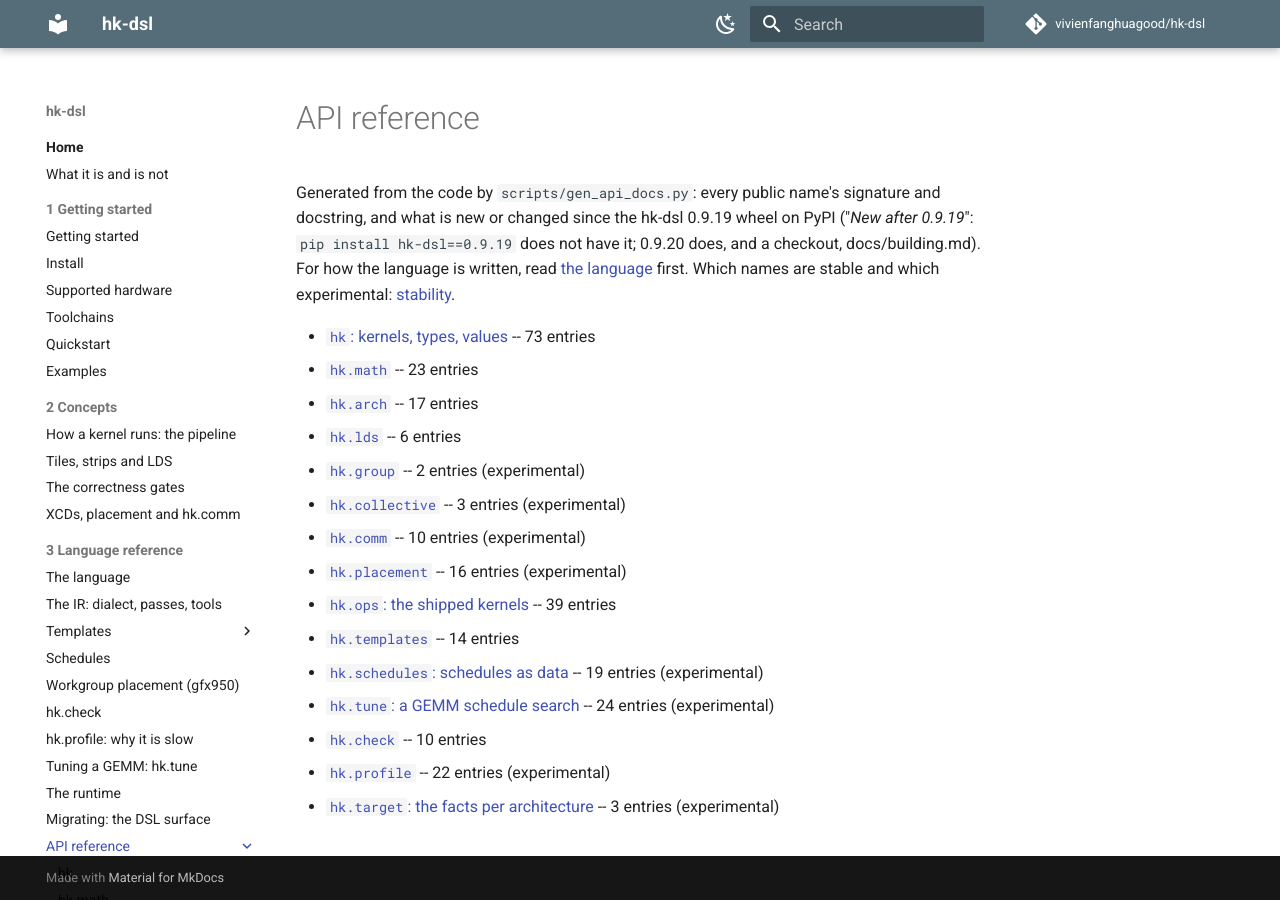
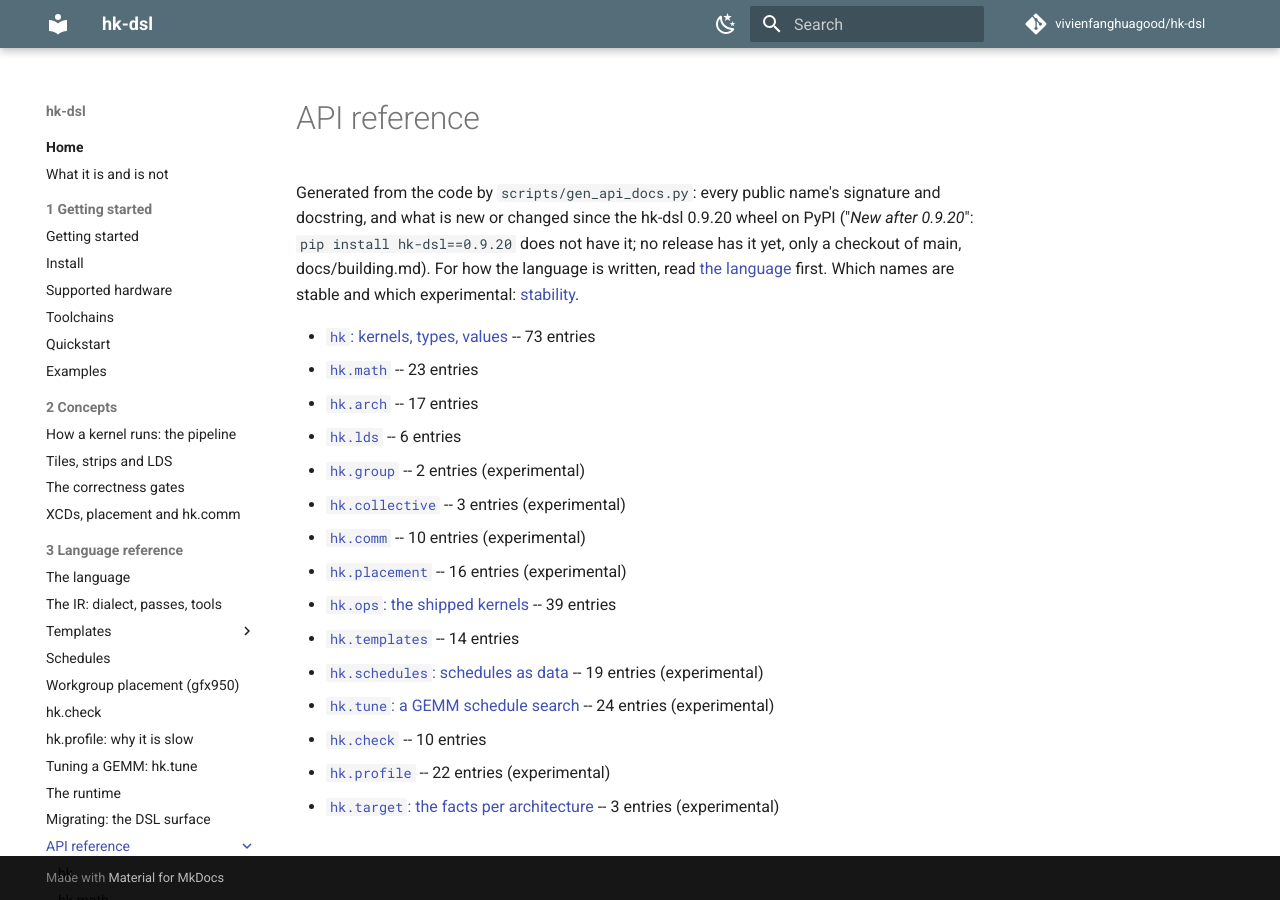
Before and after one commit to vivienfanghuagood/hk-dsl, an MkDocs documentation site: the page built from docs/api/README.md, in a window 1280 px wide. Built offline with MkDocs 1.6.1 and Material for MkDocs 9.7.7, drawn with Linux system fonts in a browser that asks for light colours; comment, search, counter and statistics services are not loaded.

Commit message:
post-release 0.9.20: API marks against the 0.9.20 wheel, RELEASE = None, CHANGELOG Unreleased (#370)
Co-authored-by: hfang <hfang@localhost>
Co-authored-by: Claude <noreply@anthropic.com>

```diff
--- a/docs/api/README.md
+++ b/docs/api/README.md
@@ -2,7 +2,7 @@
 
 # API reference
 
-Generated from the code by `scripts/gen_api_docs.py`: every public name's signature and docstring, and what is new or changed since the hk-dsl 0.9.19 wheel on PyPI ("*New after 0.9.19*": `pip install hk-dsl==0.9.19` does not have it; 0.9.20 does, and a checkout, docs/building.md). For how the language is written, read [the language](../language.md) first. Which names are stable and which experimental: [stability](../stability.md).
+Generated from the code by `scripts/gen_api_docs.py`: every public name's signature and docstring, and what is new or changed since the hk-dsl 0.9.20 wheel on PyPI ("*New after 0.9.20*": `pip install hk-dsl==0.9.20` does not have it; no release has it yet, only a checkout of main, docs/building.md). For how the language is written, read [the language](../language.md) first. Which names are stable and which experimental: [stability](../stability.md).
 
 - [`hk`: kernels, types, values](hk.md) -- 73 entries
 - [`hk.math`](hk.math.md) -- 23 entries
--- a/llms.txt
+++ b/llms.txt
@@ -68,7 +68,7 @@ It traces and runs on both GPUs, ragged shapes (100x1000) included; `hk.check` t
 
 ## Pitfalls
 
-- The docs describe main; `pip install hk-dsl` is 0.9.20 (check `hk.__version__`). The API reference marks what is *New after 0.9.19*: in 0.9.20, not in 0.9.19. 0.8.0 added, and 0.7.0 lacks, workgroup placement (`hk.kernel(placement=)`, `hk.Placement`, `hk.arch.xcd_count`), `hk.map_cpp`, the strip ops and element exchange. 0.6.0's synchronous `g.load` / `g.store` on gfx950 read and write past a partial last tile; 0.7.0's do not.
+- The docs describe main; `pip install hk-dsl` is 0.9.20 (check `hk.__version__`). The API reference marks what is *New after 0.9.20*: on main only, in no release yet. 0.8.0 added, and 0.7.0 lacks, workgroup placement (`hk.kernel(placement=)`, `hk.Placement`, `hk.arch.xcd_count`), `hk.map_cpp`, the strip ops and element exchange. 0.6.0's synchronous `g.load` / `g.store` on gfx950 read and write past a partial last tile; 0.7.0's do not.
 - Positional kernel parameters are tensors (`hk.Tensor[dtype]`, 4-D `(batch, depth, rows, cols)`; a 2-D tensor is `(rows, cols)`). Constexprs are keyword-only with a default, baked into the source: a new value is a new compile.
 - The transcendental math (gelu, dgelu, sqrt, rsqrt, silu) is fp32-only: load 16-bit data into an fp32 tile or strip (the load converts) and store it back (the store converts). `hk.math.gelu` is `F.gelu(x, approximate="tanh")`, not the erf default.
 - A strip's columns are whole chunks of `wave x run` (32 x run on gfx1100, 64 x run on gfx950): `CW=512` with `run=8` fits both. Read the wave from `hk.arch.target().wave` when a plan depends on it.
```
Also changed, not shown: CHANGELOG.md (+2 -0 lines), docs/README.md (+1 -1 lines), skills/hk-kernel/SKILL.md (+2 -2 lines), 4 other files.
